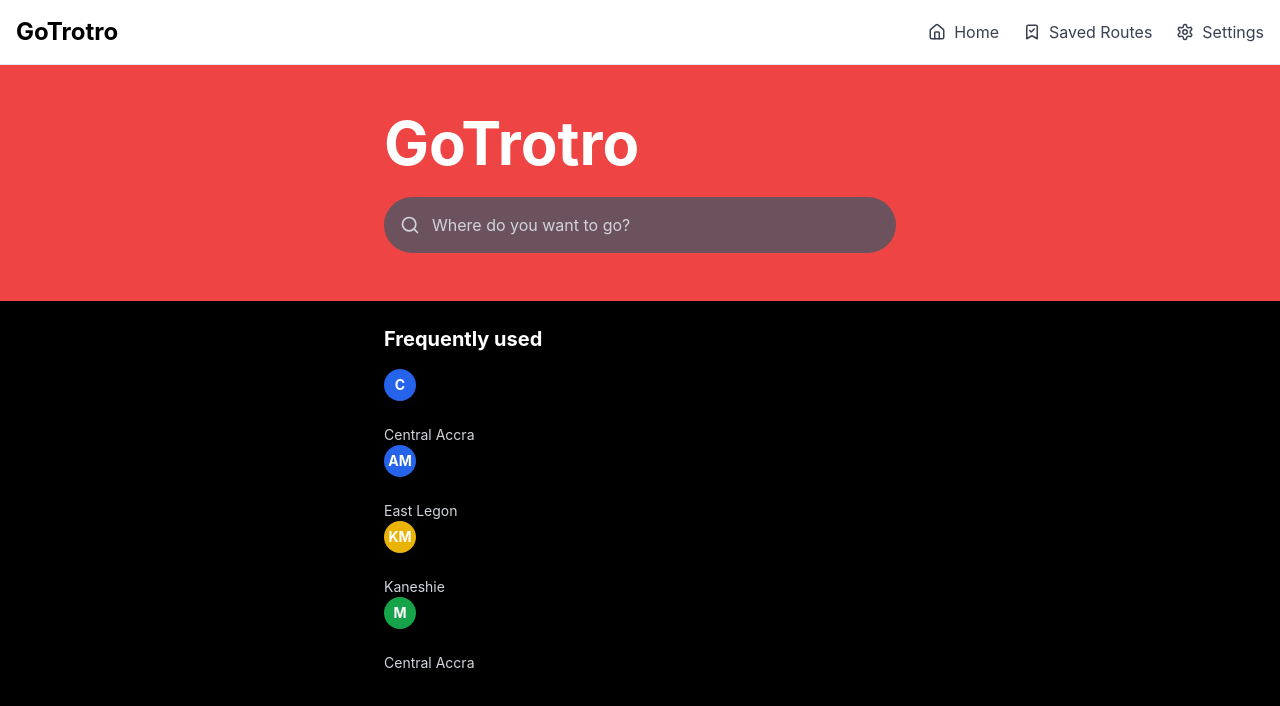
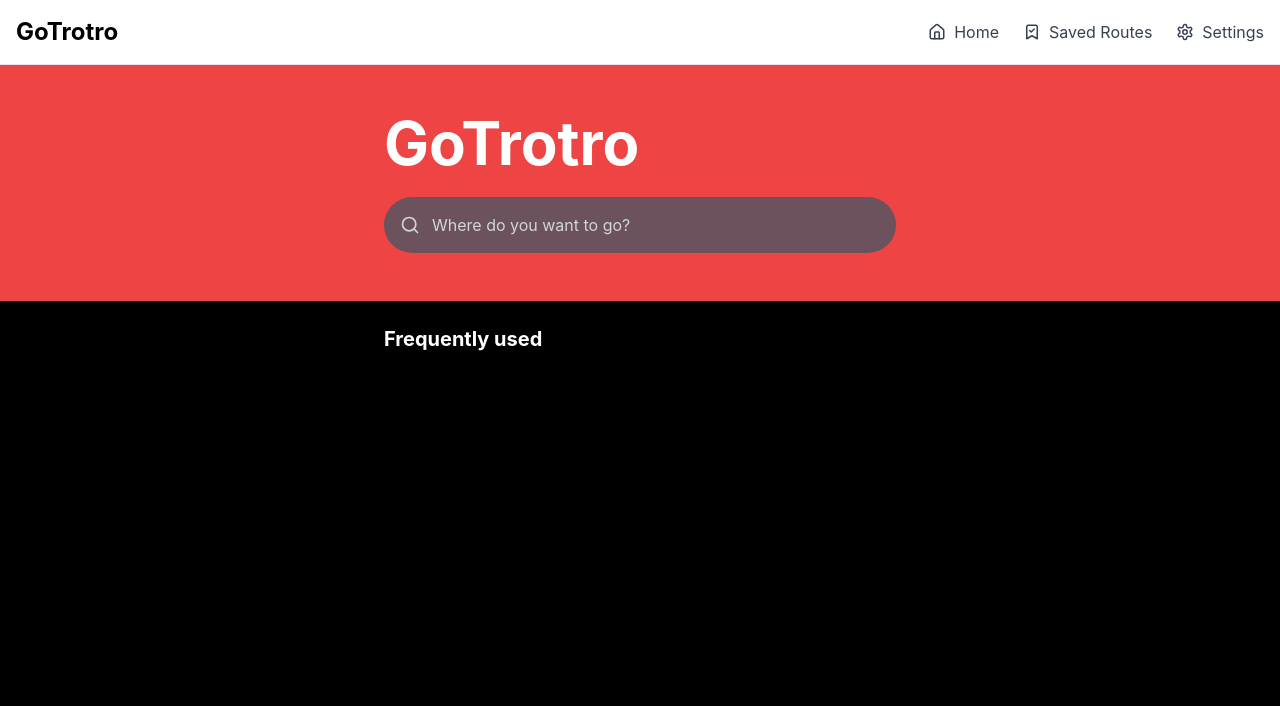
Before and after one commit to teyvi/GoTrotro, a React (Create React App) app: page / in a window 1280 px wide. Shown: the top 706 px of the page. Built offline with nearby package versions, Linux system fonts and the light colour scheme.

Commit message:
remove frequent locations data and related rendering from Home component

```diff
--- a/src/pages/HomePage.tsx
+++ b/src/pages/HomePage.tsx
@@ -4,37 +4,6 @@ import LocationCard from "../components/LocationCard";
 import Layout from "../layouts/Layout";
 
 function Home() {
-  const frequentLocations = [
-    {
-      id: 1,
-      name: "Circle Interchange",
-      district: "Central Accra",
-      type: "bus" as const,
-      code: "C",
-    },
-    {
-      id: 2,
-      name: "Accra Mall",
-      district: "East Legon",
-      type: "bus" as const,
-      code: "AM",
-    },
-    {
-      id: 3,
-      name: "Kaneshie Market",
-      district: "Kaneshie",
-      type: "metro" as const,
-      code: "KM",
-    },
-    {
-      id: 4,
-      name: "Makola Market",
-      district: "Central Accra",
-      type: "tram" as const,
-      code: "M",
-    },
-  ];
-
   return (
     <>
       <Layout>
@@ -51,17 +20,6 @@ function Home() {
               <h2 className="text-xl text-white font-bold mb-4">
                 Frequently used
               </h2>
-
-              {frequentLocations.map((location) => (
-                <LocationCard
-                  key={location.id}
-                  name={location.name}
-                  district={location.district}
-                  type={location.type}
-                  code={location.code}
-                  onClick={() => console.log(`Selected ${location.name}`)}
-                />
-              ))}
             </div>
           </div>
         </div>
```
